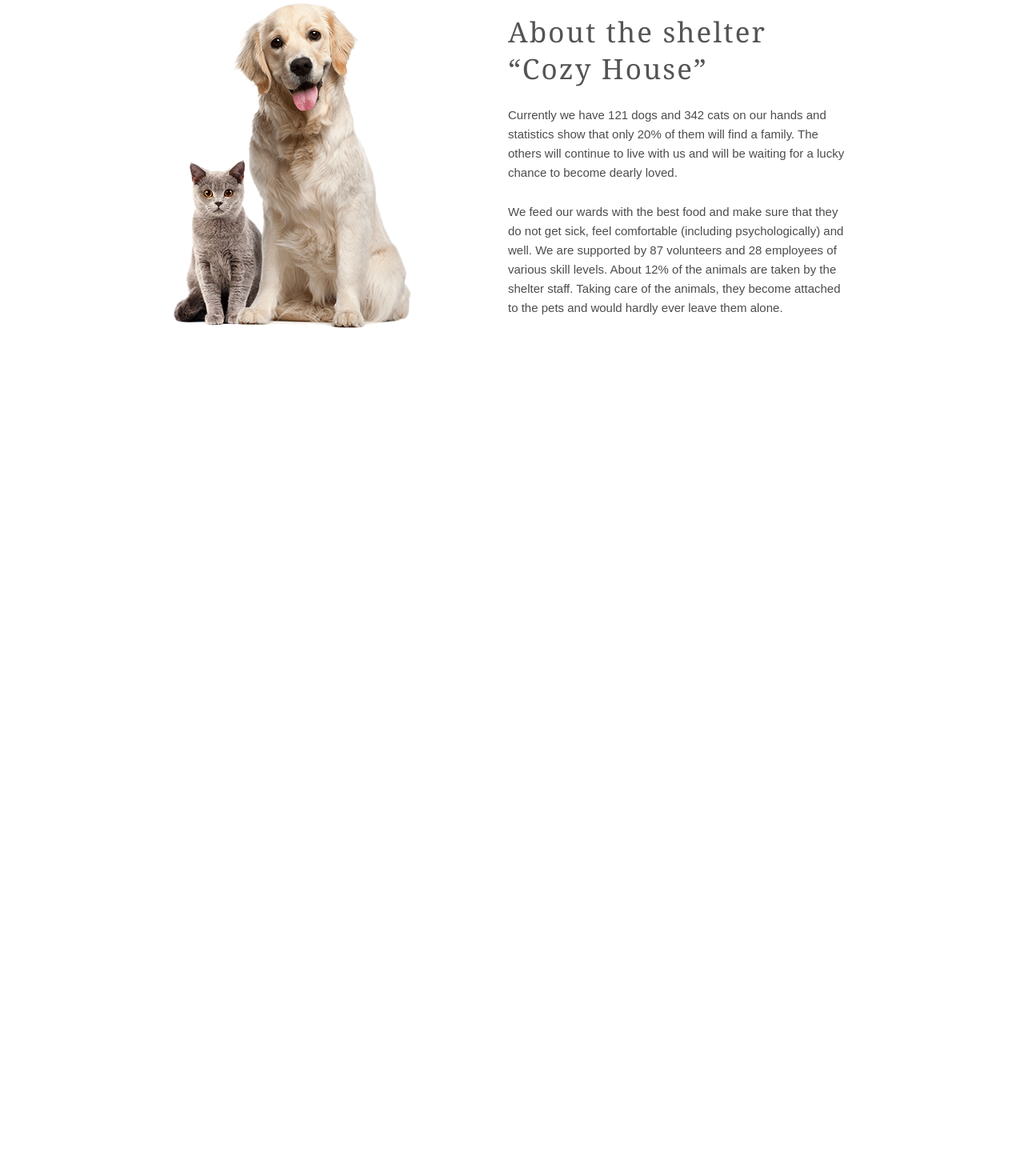
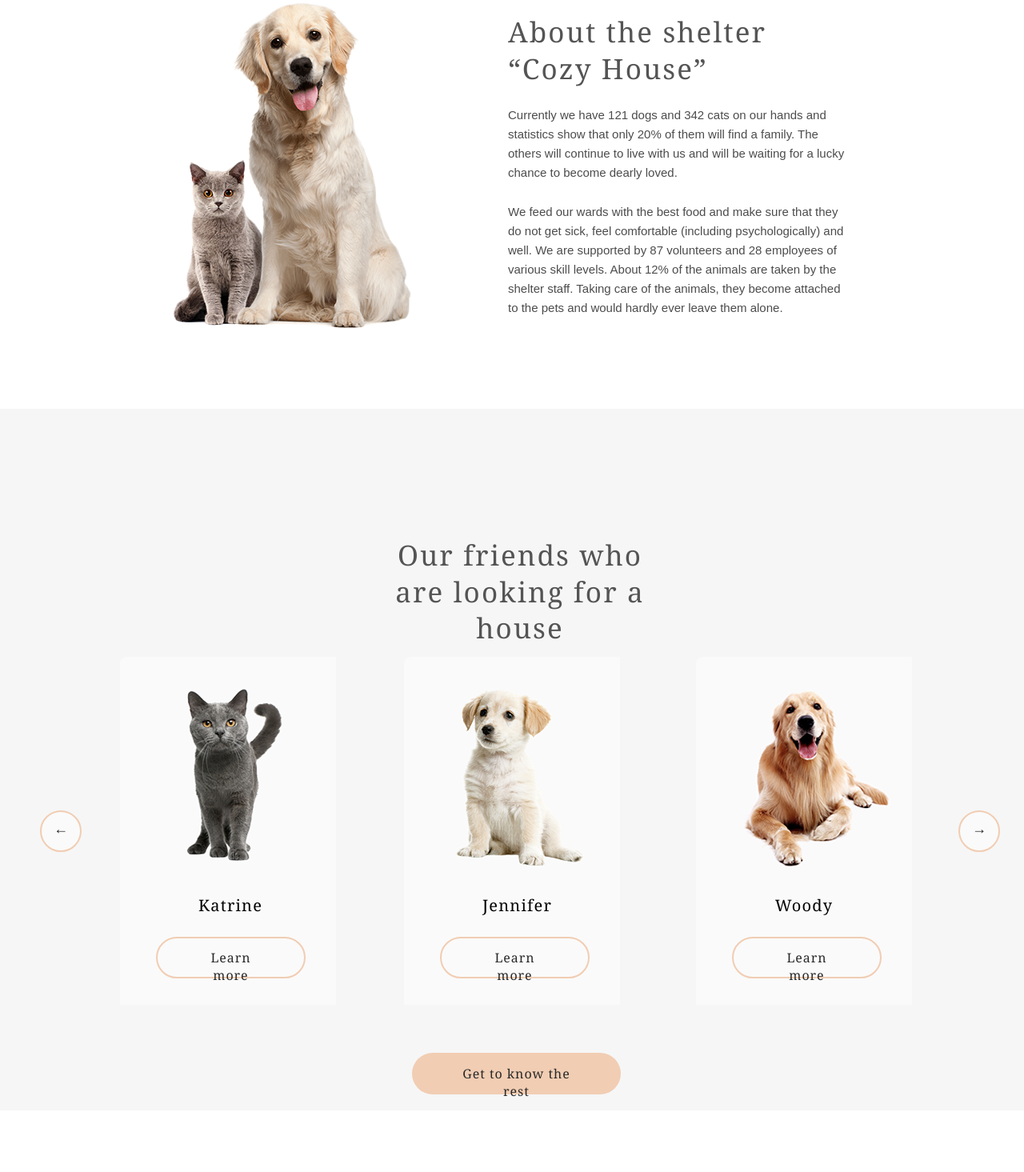
Before and after one commit to TimTim757/rsschool-cv, a plain HTML site: page shelter/main-page.html in a window 1280 px wide. Shown: the part 985-2450 px from the top of the page at 80% size. Before the commit the page ends 1496 px from the top, so only its background shows below. Drawn offline with Linux system fonts and the light colour scheme.

Commit message:
feat: add our friends and help blocks to the  main page

```diff
--- a/shelter/css/style-shelter.css
+++ b/shelter/css/style-shelter.css
@@ -34,12 +34,6 @@ main {
     align-items: center;
     padding: 0;
     position: relative;
-    background:
-        url('/shelter/images/svg/texture.svg'),
-        radial-gradient(circle at top left, rgba(91, 72, 58, 1) 0%, rgba(33, 31, 32, 1) 100%);
-    background-size: 150px 148px, cover;
-    background-repeat: repeat, no-repeat;
-    background-position: center;
 }
 
 .start-screen-gradient-background {
@@ -47,6 +41,12 @@ main {
     width: 1280px;
     height: 908px;
     opacity: 1;
+    background:
+        url('/shelter/images/svg/texture.svg'),
+        radial-gradient(circle at top left, rgba(91, 72, 58, 1) 0%, rgba(33, 31, 32, 1) 100%);
+    background-size: 150px 148px, cover;
+    background-repeat: repeat, no-repeat;
+    background-position: center;
 }
 
 .content-container,
@@ -262,3 +262,217 @@ header {
     height: 144px;
     top: 236px;
 }
+
+.third-screen {
+    width: 1280px;
+    height: 877px;
+    top: 1496px;
+    padding: 80px 40px 100px 40px;
+    position: absolute;
+    background: rgba(246, 246, 246, 1);
+}
+
+.third-content-container {
+    width: 1200px;
+    height: 697px;
+    top: 80px;
+    left: 10px;
+    position: relative;
+    overflow: hidden;
+}
+
+.third-styled-heading {
+    position: relative;
+    font-family: Georgia;
+    width: 400px;
+    height: 90px;
+    top: 0px;
+    left: 400px;
+    font-weight: 400;
+    font-size: 35px;
+    line-height: 130%;
+    letter-spacing: 0.06em;
+    text-align: center;
+    color: rgba(84, 84, 84, 1);
+}
+
+.third-screen-card {
+    position: absolute;
+    width: 1200px;
+    height: 435px;
+    top: 150px;
+    gap: 0px;
+    opacity: 0px;
+}
+
+.third-screen-button-container {
+    width: 261px;
+    height: 52px;
+    position: absolute;
+    top: 805px;
+    left: 515px;
+    padding: 15px 45px 15px 45px;
+    gap: 10px;
+    border-radius: 100px;
+    background-color: rgba(241, 205, 179, 1);
+    display: flex;
+    align-items: center;
+    justify-content: center;
+    cursor: pointer;
+    border: none;
+}
+
+.third-screen-button-text {
+    width: 171px;
+    height: 22.1px;
+    font-family: Georgia;
+    font-size: 16px;
+    font-weight: 400;
+    line-height: 22.1px;
+    letter-spacing: 0.06em;
+    text-align: center;
+    color: rgba(41, 41, 41, 1);
+}
+
+.pet-container-one,
+.pet-container-two,
+.pet-container-three {
+    width: 270px;
+    height: 435px;
+    position: absolute;
+    padding: 0px 0px 30px 0px;
+    gap: 30px;
+    border-radius: 9px 0px 0px 0px;
+    background-color: rgba(250, 250, 250, 1);
+    opacity: 0px;
+    display: flex;
+}
+
+.pet-container-one {
+    left: 100px;
+}
+
+.pet-container-two {
+    left: 455px;
+}
+
+.pet-container-three {
+    left: 820px;
+}
+
+.pet-photo {
+    width: 270px;
+    height: 270px;
+    gap: 0px;
+    border-radius: 9px 9px 0px 0px;
+    opacity: 0px;
+}
+
+.pet-name {
+    width: 74px;
+    height: 23px;
+    position: absolute;
+    top: 300px;
+    left: 98px;
+    gap: 0px;
+    opacity: 0px;
+    font-family: Georgia;
+    font-size: 20px;
+    font-weight: 400;
+    line-height: 22.72px;
+    letter-spacing: 0.06em;
+    text-align: center;
+}
+
+.learn-more-button-container {
+    position: absolute;
+    width: 187px;
+    height: 52px;
+    padding: 15px 45px 15px 45px;
+    gap: 10px;
+    border-radius: 100px;
+    border: 2px 0px 0px 0px;
+    opacity: 0px;
+    background-color: rgba(250, 250, 250, 1);
+    border: 2px solid rgba(241, 205, 179, 1);
+    display: flex;
+    align-items: center;
+    justify-content: center;
+    cursor: pointer;
+    top: 350px;
+    left: 45px;
+}
+
+
+.learn-more-button-text {
+    width: 171px;
+    height: 22.1px;
+    font-family: Georgia;
+    font-size: 16px;
+    font-weight: 400;
+    line-height: 22.1px;
+    letter-spacing: 0.06em;
+    text-align: center;
+    color: rgba(41, 41, 41, 1);
+}
+
+.arrow-button-left-arrow,
+.arrow-button-right-arrow {
+    position: absolute;
+    width: 52px;
+    height: 52px;
+    padding: 23px 19px 23px 19px;
+    gap: 10px;
+    border-radius: 100px;
+    border: 2px 0px 0px 0px;
+    opacity: 0px;
+    background-color: rgba(250, 250, 250, 1);
+    border: 2px solid rgba(241, 205, 179, 1);
+    display: flex;
+    align-items: center;
+    justify-content: center;
+    cursor: pointer;
+    top: 192px;
+}
+
+.arrow-button-left-arrow {
+    left: 0px;
+}
+
+.arrow-button-right-arrow {
+    left: 1148px;
+}
+
+
+.left-arrow-sign,
+.right-arrow-sign {
+    position: absolute;
+    width: 14px;
+    height: 6px;
+    top: 11px;
+    left: 15px;
+    color: rgba(41, 41, 41, 1);
+    font-weight: 900;
+    font-size: 18px;
+}
+
+.how-to-help {
+    position: absolute;
+    width: 1280px;
+    height: 611px;
+    top: 2373px;
+    padding: 80px 40px 100px 40px;
+    gap: 0px;
+    opacity: 0px;
+}
+
+.how-help-img {
+    position: absolute;
+    width: 1200px;
+    height: 431px;
+    top: 80px;
+    left: 40px;
+    padding: 0px 87px 0px 87px;
+    gap: 0px;
+    opacity: 0px;
+}
--- a/shelter/main-page.html
+++ b/shelter/main-page.html
@@ -62,6 +62,51 @@
         <img class="about-pets" id="about-pets" src="/shelter/images/about-pets.png" alt="pets image">
       </div>
     </div>
+    <div class="third-screen">
+      <div class="third-content-container">
+        <h3 class="third-styled-heading">Our friends who<br>
+          are looking for a house</h3>
+        <div class="third-screen-card">
+          <button class="arrow-button-left-arrow">
+            <span class="left-arrow-sign">&#8592;</span>
+          </button>
+          <button class="arrow-button-right-arrow">
+            <span class="right-arrow-sign">&#8594;</span>
+          </button>
+          <div class="pet-container-one">
+            <img class="pet-photo" id="pet1" src="/shelter/images/pets-katrine.png" alt="pet-catrine">
+            <div class="pet-name">Katrine</div>
+            <button class="learn-more-button-container">
+              <span class="learn-more-button-text">Learn more
+              </span>
+            </button>
+          </div>
+          <div class="pet-container-two">
+            <img class="pet-photo" id="pet2" src="/shelter/images/pets-jennifer.png" alt="pet-jenifer">
+            <div class="pet-name">Jennifer</div>
+            <button class="learn-more-button-container">
+              <span class="learn-more-button-text">Learn more
+              </span>
+            </button>
+          </div>
+          <div class="pet-container-three">
+            <img class="pet-photo" id="pet3" src="/shelter/images/pets-woody.png" alt="pet-woody">
+            <div class="pet-name">Woody</div>
+            <button class="learn-more-button-container">
+              <span class="learn-more-button-text">Learn more
+              </span>
+            </button>
+          </div>
+        </div>
+      </div>
+      <button class="third-screen-button-container">
+        <span class="third-screen-button-text">Get to know the rest
+        </span>
+      </button>
+    </div>
+    <div class="how-to-help">
+      <img class="help" src="/shelter/images/Help.png" alt="how you can help">
+    </div>
   </main>
   <footer></footer>
 </body>
```
Also changed, not shown: shelter/images/Help.png (added), shelter/images/pets-jennifer.png (added), shelter/images/pets-katrine.png (added), shelter/images/pets-woody.png (added).
